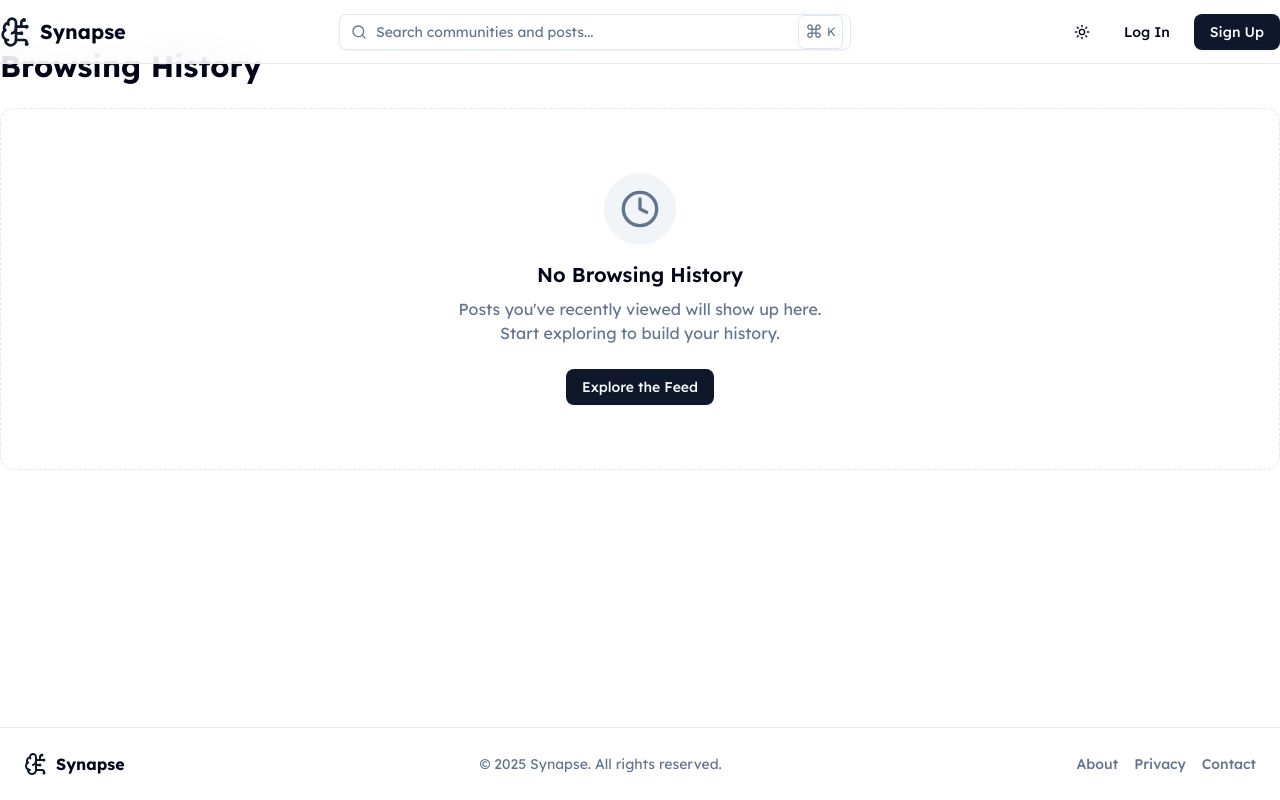
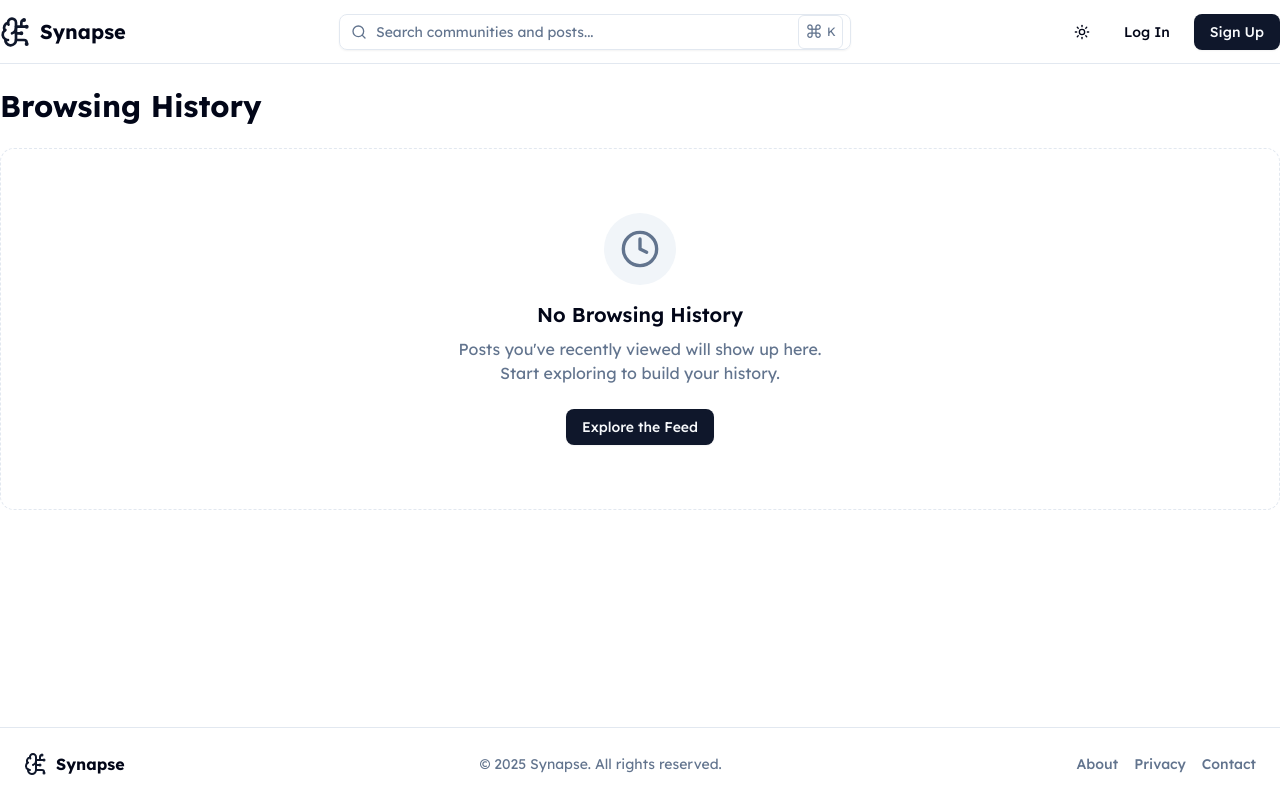
Before and after one commit to dhlananhh/synapse-client, a Next.js app: page /history in a window 1280 px wide. Built offline with nearby package versions, Linux system fonts and the light colour scheme.

Commit message:
feat: add margin top to history page title

```diff
--- a/src/app/(main)/history/page.tsx
+++ b/src/app/(main)/history/page.tsx
@@ -49,7 +49,7 @@ export default function HistoryPage() {
 
   return (
     <>
-      <div className="flex justify-between items-center mb-6">
+      <div className="flex justify-between items-center mb-6 mt-10">
         <h1 className="text-3xl font-bold">Browsing History</h1>
         {
           historyPosts.length > 0 && (
```
